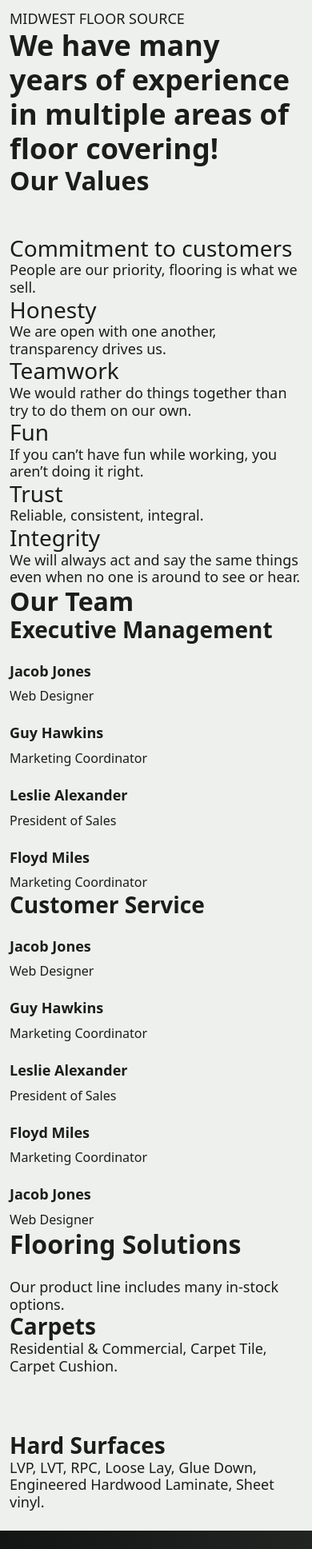
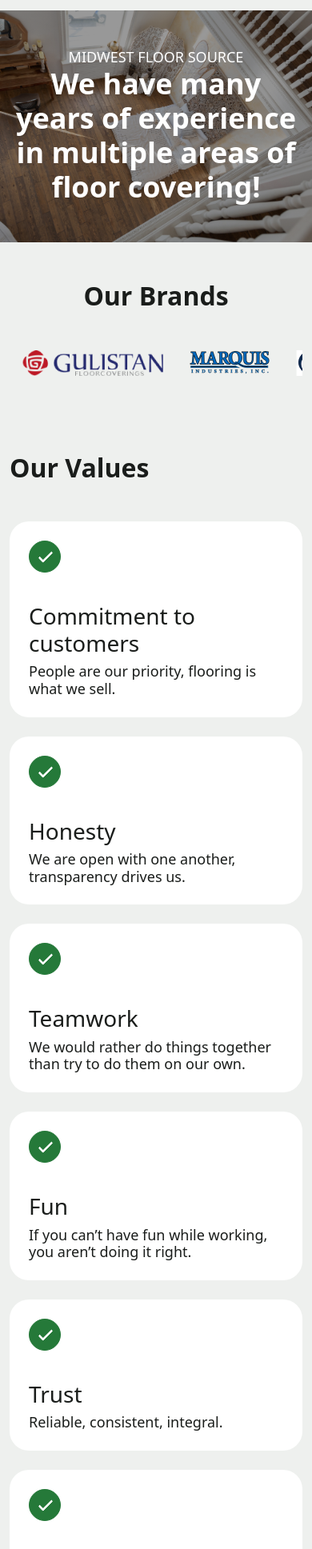
Before and after one commit to RIRashed33/midwest-flooring, a plain HTML site: page about.html in a window 390 px wide. Shown: the part 45-1982 px from the top of the page at 80% size. Drawn offline with Linux system fonts and the light colour scheme.

Commit message:
2nd page css

```diff
--- a/about.html
+++ b/about.html
@@ -32,8 +32,8 @@
                 <div class="col-md navbar-expand-md">
                     <nav class="navmenu collapse navbar-collapse" id="main_navmenu">
                         <ul>
-                            <li class="current-menu-item"><a href="#">Home</a></li>
-                            <li><a href="#">About</a></li>
+                            <li><a href="./index.html">Home</a></li>
+                            <li class="current-menu-item"><a href="./about.html">About</a></li>
                             <li><a href="#">Carpet</a></li>
                             <li><a href="#">Hard Surface</a></li>
                             <li><a href="#">Contact</a></li>
@@ -51,7 +51,7 @@
 
     <main class="main-area">
 
-        <section class="hero-2-section">
+        <section class="hero-2-section midwest-section">
             <div class="container">
                 <div class="hero-2-content">
                     <h5 class="fw-medium text-uppercase">MIDWEST FLOOR SOURCE</h5>
@@ -60,46 +60,84 @@
             </div>
         </section>
 
-        <section class="values-section">
+        <section class="brands-slider-section text-center midwest-section">
+            <div class="container">
+                <h2 class="mb-5">Our Brands</h2>
+                <div class="brands-slider owl-carousel">
+                    <div class="item">
+                        <div class="single-brand-img">
+                            <img src="./img/gulistan.png" alt="">
+                        </div>
+                    </div>
+                    <div class="item">
+                        <div class="single-brand-img">
+                            <img src="./img/marguis.png" alt="">
+                        </div>
+                    </div>
+                    <div class="item">
+                        <div class="single-brand-img">
+                            <img src="./img/tarkett.png" alt="">
+                        </div>
+                    </div>
+                    <div class="item">
+                        <div class="single-brand-img">
+                            <img src="./img/dreamweaver.png" alt="">
+                        </div>
+                    </div>
+                    <div class="item">
+                        <div class="single-brand-img">
+                            <img src="./img/carpetenter.png" alt="">
+                        </div>
+                    </div>
+                    <div class="item">
+                        <div class="single-brand-img">
+                            <img src="./img/kraus.png" alt="">
+                        </div>
+                    </div>
+                </div>
+            </div>
+        </section>
+
+        <section class="values-section midwest-section">
             <div class="container">
                 <h2 class="mb-5 pb-md-2">Our Values</h2>
-                <div class="row">
-                    <div class="col-auto">
+                <div class="row custom-gutter">
+                    <div class="col-sm-6 col-md-4 col-xl-3">
                         <div class="single-value-box">
                             <span class="circle-checkmark"></span>
                             <h3 class="fw-medium">Commitment to customers</h3>
                             <h5 class="fw-normal">People are our priority, flooring is what we sell.</h5>
                         </div>
                     </div>
-                    <div class="col-auto">
+                    <div class="col-sm-6 col-md-4 col-xl-3">
                         <div class="single-value-box">
                             <span class="circle-checkmark"></span>
                             <h3 class="fw-medium">Honesty</h3>
                             <h5 class="fw-normal">We are open with one another, transparency drives us.</h5>
                         </div>
                     </div>
-                    <div class="col-auto">
+                    <div class="col-sm-6 col-md-4 col-xl-3">
                         <div class="single-value-box">
                             <span class="circle-checkmark"></span>
                             <h3 class="fw-medium">Teamwork</h3>
                             <h5 class="fw-normal">We would rather do things together than try to do them on our own.</h5>
                         </div>
                     </div>
-                    <div class="col-auto">
+                    <div class="col-sm-6 col-md-4 col-xl-3">
                         <div class="single-value-box">
                             <span class="circle-checkmark"></span>
                             <h3 class="fw-medium">Fun</h3>
                             <h5 class="fw-normal">If you can’t have fun while working, you aren’t doing it right.</h5>
                         </div>
                     </div>
-                    <div class="col-auto">
+                    <div class="col-sm-6 col-md-4 col-xl-3">
                         <div class="single-value-box">
                             <span class="circle-checkmark"></span>
                             <h3 class="fw-medium">Trust</h3>
                             <h5 class="fw-normal">Reliable, consistent, integral.</h5>
                         </div>
                     </div>
-                    <div class="col-auto">
+                    <div class="col-sm-6 col-md-4 col-xl-3">
                         <div class="single-value-box">
                             <span class="circle-checkmark"></span>
                             <h3 class="fw-medium">Integrity</h3>
@@ -110,59 +148,59 @@
             </div>
         </section>
 
-        <section class="team-section">
+        <section class="team-section midwest-section">
             <div class="container">
-                <h2>Our Team</h2>
+                <h2 class="mb-4 pb-3">Our Team</h2>
                 <div class="single-team">
-                    <h3>Executive Management</h3>
+                    <h3 class="mb-4 pb-md-2">Executive Management</h3>
                     <div class="single-team-members">
                         <div class="single-member">
-                            <img src="" alt="">
+                            <img src="./img/member-1.jpg" alt="">
                             <h5 class="fw-semibold mb-2">Jacob Jones</h5>
                             <p>Web Designer</p>
                         </div>
                         <div class="single-member">
-                            <img src="" alt="">
+                            <img src="./img/member-2.jpg" alt="">
                             <h5 class="fw-semibold mb-2">Guy Hawkins</h5>
                             <p>Marketing Coordinator</p>
                         </div>
                         <div class="single-member">
-                            <img src="" alt="">
+                            <img src="./img/member-3.jpg" alt="">
                             <h5 class="fw-semibold mb-2">Leslie Alexander</h5>
                             <p>President of Sales</p>
                         </div>
                         <div class="single-member">
-                            <img src="" alt="">
+                            <img src="./img/member-4.jpg" alt="">
                             <h5 class="fw-semibold mb-2">Floyd Miles</h5>
                             <p>Marketing Coordinator</p>
                         </div>
                     </div>
                 </div>
                 <div class="single-team">
-                    <h3>Customer Service</h3>
+                    <h3 class="mb-4 pb-md-2">Customer Service</h3>
                     <div class="single-team-members">
                         <div class="single-member">
-                            <img src="" alt="">
+                            <img src="./img/member-1.jpg" alt="">
                             <h5 class="fw-semibold mb-2">Jacob Jones</h5>
                             <p>Web Designer</p>
                         </div>
                         <div class="single-member">
-                            <img src="" alt="">
+                            <img src="./img/member-2.jpg" alt="">
                             <h5 class="fw-semibold mb-2">Guy Hawkins</h5>
                             <p>Marketing Coordinator</p>
                         </div>
                         <div class="single-member">
-                            <img src="" alt="">
+                            <img src="./img/member-3.jpg" alt="">
                             <h5 class="fw-semibold mb-2">Leslie Alexander</h5>
                             <p>President of Sales</p>
                         </div>
                         <div class="single-member">
-                            <img src="" alt="">
+                            <img src="./img/member-4.jpg" alt="">
                             <h5 class="fw-semibold mb-2">Floyd Miles</h5>
                             <p>Marketing Coordinator</p>
                         </div>
                         <div class="single-member">
-                            <img src="" alt="">
+                            <img src="./img/member-1.jpg" alt="">
                             <h5 class="fw-semibold mb-2">Jacob Jones</h5>
                             <p>Web Designer</p>
                         </div>
@@ -173,29 +211,29 @@
 
         <section class="solutions-section">
             <div class="container">
-                <div class="row">
-                    <div class="col-md-4">
+                <div class="row custom-gutter">
+                    <div class="col-lg-4">
                         <div class="solutions-heading">
                             <h2 class="mb-4">Flooring Solutions</h2>
                             <h5 class="fw-normal">Our product line includes many in-stock options.</h5>
                         </div>
                     </div>
-                    <div class="col-md-4">
-                        <div class="solutions-product">
+                    <div class="col-sm-6 col-lg-4">
+                        <div class="solutions-product flex-column-reverse flex-sm-column">
                             <div class="solutions-product-title">
                                 <h3>Carpets</h3>
                                 <h5 class="fw-normal">Residential & Commercial, Carpet Tile, Carpet Cushion.</h5>
                                 <a href="#" class="right-arrow-link"></a>
                             </div>
                             <div class="solutions-product-image">
-                                <img src="" alt="">
+                                <img src="./img/solution-carpet.jpg" alt="">
                             </div>
                         </div>
                     </div>
-                    <div class="col-md-4">
+                    <div class="col-sm-6 col-lg-4">
                         <div class="solutions-product">
                             <div class="solutions-product-image">
-                                <img src="" alt="">
+                                <img src="./img/solution-surface.jpg" alt="">
                             </div>
                             <div class="solutions-product-title">
                                 <h3>Hard Surfaces</h3>
--- a/css/custom.css
+++ b/css/custom.css
@@ -85,6 +85,28 @@ a.secondary-btn {
 a.secondary-btn:hover {
     background-color: transparent;
     color: var(--secondary);
+}
+span.circle-checkmark {
+    display: inline-block;
+    width: 40px;
+    height: 40px;
+    border: 1px solid var(--secondary);
+    border-radius: 50%;
+    background-color: var(--secondary);
+    position: relative;
+}
+span.circle-checkmark::after {
+    content: "";
+    display: block;
+    width: 18px;
+    height: 9px;
+    border: solid var(--white);
+    border-width: 0 0 3px 3px;
+    border-radius: 2px;
+    transform: rotate(-45deg);
+    position: absolute;
+    top: 13px;
+    left: 11px;
 }
 /* Header Area Style */
 header.header-area {
@@ -295,3 +317,79 @@ span.large-text {
 span.large-text span {
     color: #949E97;
 }
+section.hero-2-section {
+    background: linear-gradient(0deg, rgba(0, 0, 0, 0.40) 0%, rgba(0, 0, 0, 0.40) 100%), url(../img/hero-2-bg.jpg), lightgray 50%;
+    background-repeat: no-repeat;
+    background-size: cover;
+    background-position: center;
+    border-radius: 32px;
+}
+.hero-2-content {
+    color: var(--white);
+    text-align: center;
+    max-width: 1000px;
+    margin: 0 auto;
+    min-height: 600px;
+    display: flex;
+    align-items: center;
+    flex-direction: column;
+    justify-content: center;
+}
+.single-value-box {
+    background-color: var(--white);
+    padding: 24px;
+    border-radius: 24px;
+}
+.single-value-box span.circle-checkmark {
+    margin-bottom: 48px;
+}
+.single-value-box h3 {
+    margin-bottom: 8px;
+}
+.single-team-members {
+    display: flex;
+    flex-wrap: wrap;
+    gap: 32px;
+}
+.single-member {
+    width: 190px;
+}
+.single-member img {
+    border-radius: 32px;
+    margin-bottom: 16px;
+}
+.single-team:not(.single-team:last-child) {
+    margin-bottom: 64px;
+}
+section.solutions-section {
+    padding: 96px 0;
+}
+.solutions-product {
+    display: flex;
+    flex-direction: column;
+    gap: 32px;
+}
+.solutions-product-title {
+    background-color: var(--white);
+    padding: 32px;
+    border-radius: 32px;
+    display: flex;
+    flex-direction: column;
+    gap: 16px;
+}
+a.right-arrow-link {
+    width: 56px;
+    height: 41px;
+    border-radius: 20px;
+    background-color: var(--secondary);
+    background-image: url(../img/icon/arrow-right.svg);
+    background-repeat: no-repeat;
+    background-position:  center right 16px;
+}
+a.right-arrow-link:hover {
+    background-position:  center right 12px;
+}
+.solutions-product-image img {
+    border-radius: 32px;
+    width: 100%;
+}
--- a/css/responsive.css
+++ b/css/responsive.css
@@ -166,7 +166,7 @@
     .brands-slider .single-brand-img {
         padding: 0 16px;
     }
-    section.hero-section {
+    section.hero-section, section.hero-2-section {
         border-radius: 0;
     }
     .hero-content h1 {
@@ -209,6 +209,27 @@
     span.large-text {
         font-size: 48px;
     }
+    .single-team-members {
+        gap: 24px;
+    }
+    .single-team:not(.single-team:last-child) {
+        margin-bottom: 48px;
+    }
+    section.solutions-section {
+        padding: 64px 0;
+    }
+    section.solutions-section .custom-gutter {
+        --bs-gutter-y: 48px;
+    }
+    .solutions-product {
+        gap: 24px;
+    }
+    .solutions-product-title {
+        padding: 24px;
+    }
+    .hero-2-content {
+        min-height: 100%;
+    }
 
 
 
@@ -223,6 +244,15 @@
     .single-about-box {
         width: 100%;
     }
+    .single-value-box span.circle-checkmark {
+        margin-bottom: 32px;
+    }
+    section.team-section {
+        text-align: center;
+    }
+    .single-team-members {
+        justify-content: center;
+    }
 
 
 
```
Also changed, not shown: index.html (+2 -2 lines), img/hero-2-bg.jpg (added), img/icon/arrow-right.svg (added), img/member-1.jpg (added), img/member-2.jpg (added), img/member-3.jpg (added), img/member-4.jpg (added), img/solution-carpet.jpg (added), img/solution-surface.jpg (added).
